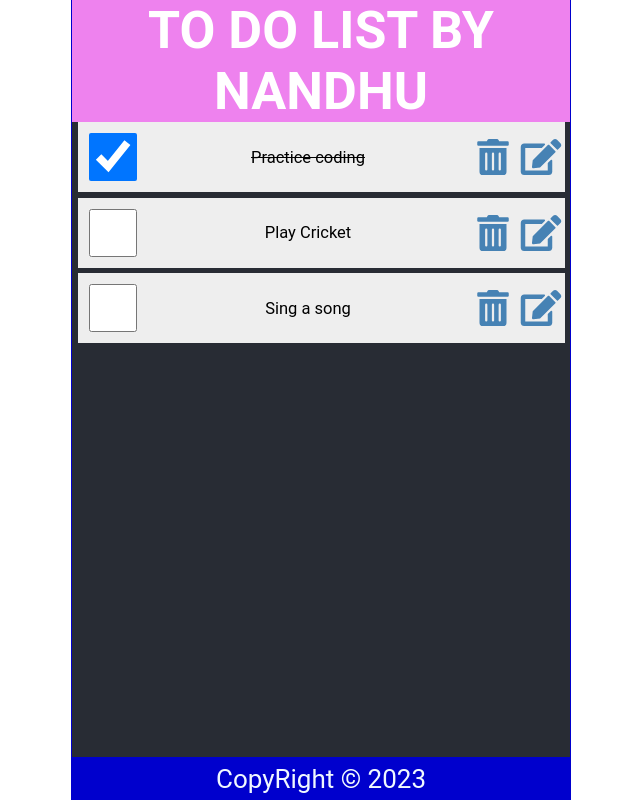
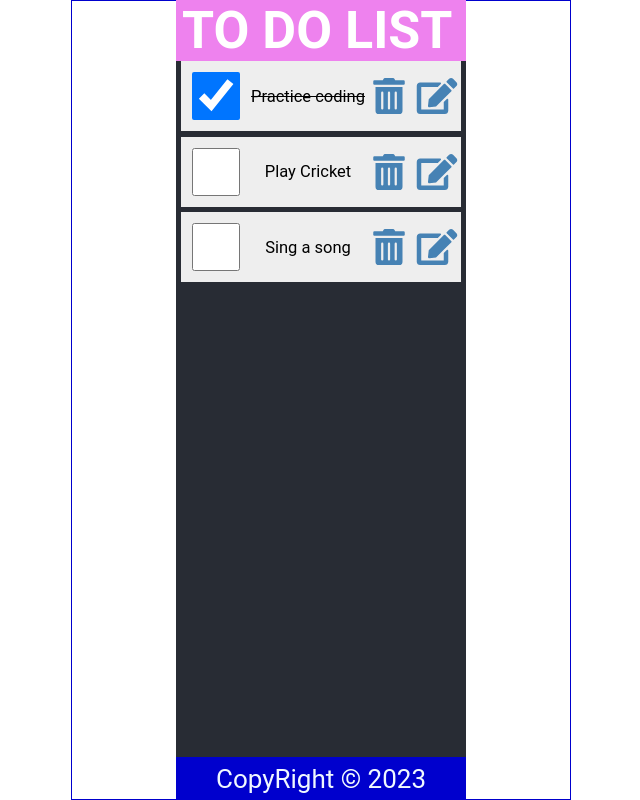
Before and after one commit to 8221117/React, a React (Create React App) app: page / in a window 1280 px wide. Shown: the whole page, without its empty margins (319-959 px from the left). Built offline with nearby package versions, Linux system fonts and the light colour scheme.

Commit message:
Default props

```diff
--- a/src/App.js
+++ b/src/App.js
@@ -13,7 +13,8 @@ function App() {
         {/* <p>{"kutty"}</p>
         <p>{[1, 2, 3, 4]}</p>
         <p>{1 === 1}</p> */}
-        <Header title="TO DO LIST BY NANDHU" />
+        {/* <Header title="TO DO LIST BY NANDHU"/> */}
+        <Header />
         <Content />
         <Footer />
       </div>
--- a/src/Header.js
+++ b/src/Header.js
@@ -10,4 +10,6 @@ const Header = ({ title }) => {
   );
 };
 
+Header.defaultProps = { title: "TO DO LIST" };
+
 export default Header;
```
